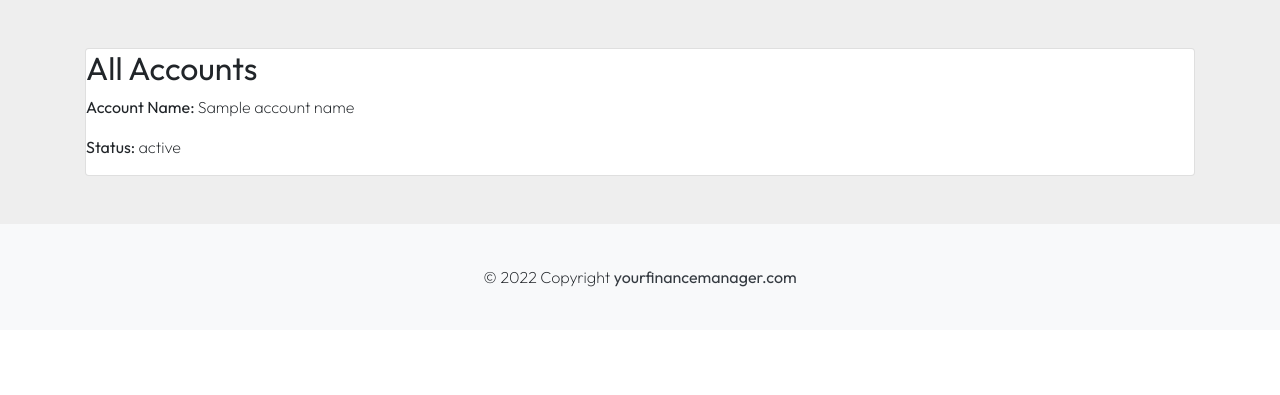
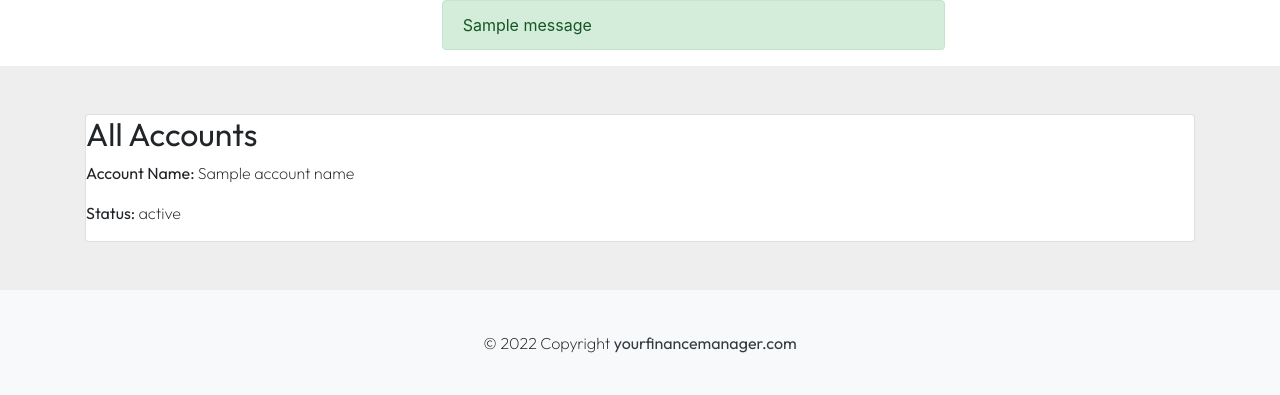
Before and after one commit to keeganA/COMP3211-Web-Services-Composition-Stock-Management-Application, a Flask app: template app/templates/accounts.html in a window 1280 px wide. Shown: the part 86-481 px from the top of the page. Run offline with Flask 2, Linux system fonts and the light colour scheme; the template is opened without the code that fills it: most values are stand-ins (such as "Sample title", 1, 10 or a date in 2020); one stand-in notice (Sample message) is shown; some libraries are stand-ins or nearby versions.

Commit message:
Added flash pop up to base.

```diff
--- a/app/templates/base.html
+++ b/app/templates/base.html
@@ -67,6 +67,23 @@
         </div>
     </nav>
 
+    <div class="container-fluid">
+        <div class="row">
+            <div class="col-4"></div>
+            <div class="col-5">
+                {% with messages = get_flashed_messages() %}
+                {% if messages %}
+                {% for message in messages %}
+                <div class="alert alert-success">
+                    {{ message }}
+                </div>
+                {% endfor %}
+                {% endif %}
+                {% endwith %}
+            </div>
+        </div>
+    </div>
+
     <div class="hero-body">
         {% block content %}
         {% endblock %}
```
